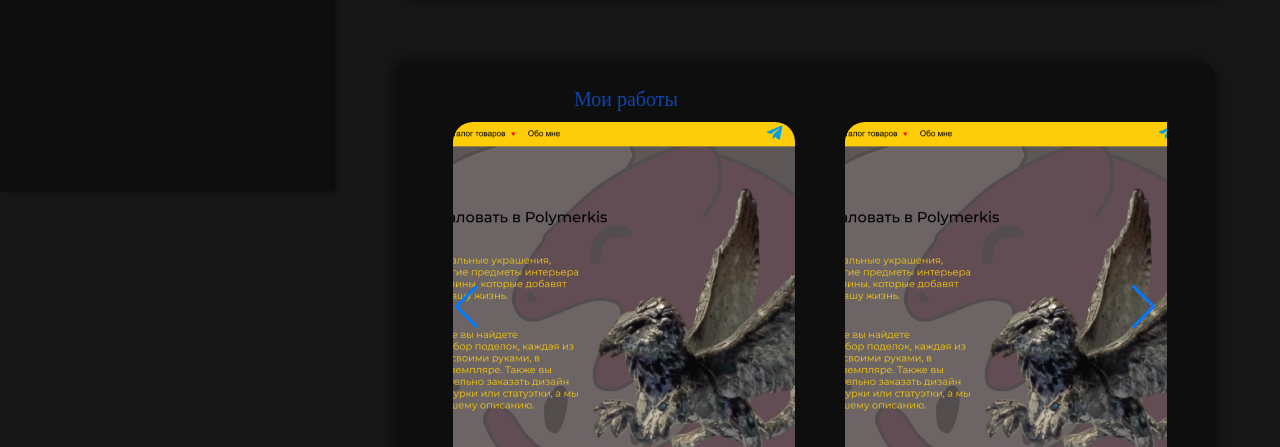
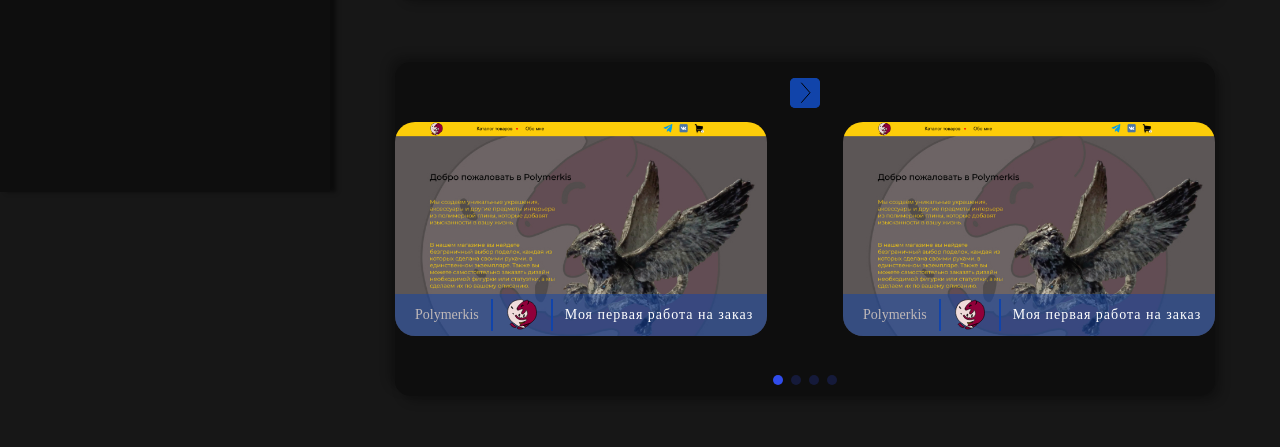
Before and after one commit to Ushakow-c137/My-portfolio, a plain HTML site: page html/index.html in a window 1280 px wide. Shown: the part 608-1055 px from the top of the page. Drawn offline with Linux system fonts and the light colour scheme; a web font is replaced by a local one.

Commit message:
заработало

```diff
--- a/JS/script.js
+++ b/JS/script.js
@@ -1,10 +1,11 @@
 "use strict";
 
-const slider = new Swiper(".slider__container", {
+const slider = new Swiper(".slider", {
   loop: true,
 
   pagination: {
     el: '.swiper-pagination',
+    clickable: true,
   },
 
   navigation: {
@@ -21,6 +22,6 @@ const slider = new Swiper(".slider__container", {
   },
 
   slidesPerView: 2,
-  spaceBetween: 40,
+  spaceBetween: 76,
 
 });
--- a/html/index.html
+++ b/html/index.html
@@ -115,61 +115,51 @@
           </div>
         </section>
 
-        <section class="main__slider slider section">
-          <h2>Мои работы</h2>
+        <section class="section sld">
+          <div class="slider swiper">
+            <div class="slider__wrapper swiper-wrapper">
 
-          <div class="slider__container swiper"> <!--! -->
-            <div class="slider__wrapper swiper-wrapper"> <!--? -->
-
-              <div class="slider__slide slide swiper-slide">
-                <a href="#" class="slide__content-img">
+              <a href="#" class="slider__slide slide swiper-slide">
                 <img src="../images/images/slider/default/Polymerkis.jpg" alt="">
                 <div class="slide__description">
                   <p>Polymerkis</p>
                   <img src="../images/images/slider/icons/PM.svg" alt="">
-                    <p>Первая работа на заказ</p>
+                  <p>Моя первая работа на заказ</p>
                 </div>
               </a>
-              </div>
 
-              <div class="slider__slide slide swiper-slide">
-                <a href="#" class="slide__content-img">
-                  <img src="../images/images/slider/default/Polymerkis.jpg" alt="">
-                  <div class="slide__description">
-                    <p>Polymerkis</p>
-                    <img class="slide__logo" src="../images/images/slider/icons/PM.svg" alt="">
-                    <p>Первая работа на заказ</p>
-                  </div>
-                </a>
-              </div>
-
-              <div class="slider__slide slide swiper-slide">
-                <a href="#" class="slide__content-img">
+              <a href="#" class="slider__slide slide swiper-slide">
                 <img src="../images/images/slider/default/Polymerkis.jpg" alt="">
                 <div class="slide__description">
                   <p>Polymerkis</p>
                   <img src="../images/images/slider/icons/PM.svg" alt="">
-                    <p>Первая работа на заказ</p>
+                  <p>Моя первая работа на заказ</p>
                 </div>
               </a>
-              </div>
 
-              <div class="slider__slide slide swiper-slide">
-                <a href="#" class="slide__content-img">
+              <a href="#" class="slider__slide slide swiper-slide">
                 <img src="../images/images/slider/default/Polymerkis.jpg" alt="">
                 <div class="slide__description">
                   <p>Polymerkis</p>
-                    <img class="slide__logo" src="../images/images/slider/icons/PM.svg" alt="">
-                    <p>Первая работа на заказ</p>
+                  <img src="../images/images/slider/icons/PM.svg" alt="">
+                  <p>Моя первая работа на заказ</p>
                 </div>
               </a>
+
+              <a href="#" class="slider__slide slide swiper-slide">
+                <img src="../images/images/slider/default/Polymerkis.jpg" alt="">
+                <div class="slide__description">
+                  <p>Polymerkis</p>
+                  <img src="../images/images/slider/icons/PM.svg" alt="">
+                  <p>Моя первая работа на заказ</p>
                 </div>
+              </a>
 
-              <div class="swiper-pagination"></div>
+            </div>
               <div class="swiper-button-prev"></div>
               <div class="swiper-button-next"></div>
+              <div class="swiper-pagination"></div>
 
-            </div>
           </div>
         </section>
 
--- a/scss/all/_reset.scss
+++ b/scss/all/_reset.scss
@@ -68,7 +68,10 @@ body {
 }
 
 html {font-size: 62.5%;}
-body {font-size: 1.6rem;}
+body {
+  font-size: 1.6rem;
+  overflow-x: hidden;
+}
 
 .wrapper {
 	min-height: 100%;
--- a/scss/blocks/_slider.scss
+++ b/scss/blocks/_slider.scss
@@ -1,17 +1,17 @@
 .slider {
-  position: relative;
-  h2 {
-    position: absolute;
-    top: 27px;
-    left: 25%;
-    transform: translateX(-25%);
-    color: var(--lightBlue);
-    font-size: 2rem;
-  }
 
-  height: 48.8rem;
-  background-color: rgba(0, 0, 0, 0.4);
-  padding: 6rem 4.8rem;
+  // h2 {
+  //   position: absolute;
+  //   top: 27px;
+  //   left: 25%;
+  //   transform: translateX(-25%);
+  //   color: var(--lightBlue);
+  //   font-size: 2rem;
+  // }
+
+
+  // background-color: rgba(0, 0, 0, 0.4); // ! NO
+  padding: 6rem 0rem;
 
   &__container {
     max-width: 100%;
@@ -20,40 +20,43 @@
 
 }
 
+.sld {
+}
+
 .slider {
-  // max-width: 1460px;
+  position: relative;
+  max-width: clamp(85.8rem, -50.43rem + 97.31vw, 136.4rem);
 
-  &__container {
-    max-width: 1460px;
-    display: flex;
-    justify-content: center;
-  }
+  display: flex;
+  align-items: center;
+  justify-content: center;
 
   &__wrapper {
+    height: auto;
     display: flex;
-    justify-content: space-between; // !!!!!!!!!!!!!!!!
+    align-items: center;
+    position: relative;
   }
 
 }
-
 .slide {
 
-  position: relative;
-  max-width: 644px;
-  width: 100%;
-  max-height: 370px;
-  border-radius: 2rem;
+  width: 644px;
+  // height: 370px;
+  background-color: rgb(69, 121, 219);
   overflow: hidden;
   display: flex;
-  align-items: center;
+  align-items: start;
   justify-content: center;
-  margin: 0 10px;
+  border-radius: 2rem;
 
-  &__content-img {
-
+  img {
+    width: 100%;
   }
 
+
   &__description {
+
     position: absolute;
     bottom: 0;
     left: 0;
@@ -116,14 +119,49 @@
 
 }
 
-// .swiper-button-next, .swiper-button-prev {
-//   position: absolute;
-//   top: 0;
 
-// }
+.swiper-button-next,
+.swiper-button-prev {
+  width: 3rem;
+  height: 3rem;
+  background-color: var(--lightBlue);
+  color: var(--black);
+  position: absolute;
+  top: 3.8rem;
+  border-radius: .5rem;
+  &::after,
+  &::before {
+    content: '';
+  }
 
-// .swiper-button-next,
-// .swiper-button-prev {
-//   position: absolute;
+}
 
-// }
+
+.swiper-button-next {
+  right: clamp(39.5rem, -27.808rem + 48.08vw, 64.5rem);
+  &::after {
+  content: url(../images/images/slider/icons/row-right.svg);
+
+  transform: translateY(-12%);
+
+}
+}
+
+.swiper-button-prev {
+  left: clamp(39.5rem, -27.808rem + 48.08vw, 64.5rem);
+  &::after {
+  content: url(../images/images/slider/icons/row.svg);
+  transform: translateY(-12%);
+}
+}
+
+.slider .swiper-pagination-bullet {
+  width: 1rem;
+  height: 1rem;
+  background-color: #304ceb;
+}
+
+/* Активная точка пагинации */
+.swiper-pagination-bullet-active {
+  background-color: rgb(4, 0, 255);
+}
```
Also changed, not shown: css/style.css, css/style.min.css, images/images/slider/icons/row-right.svg (added), images/images/slider/icons/row.svg (added). Lines whose indentation alone changed are shown as unchanged.
